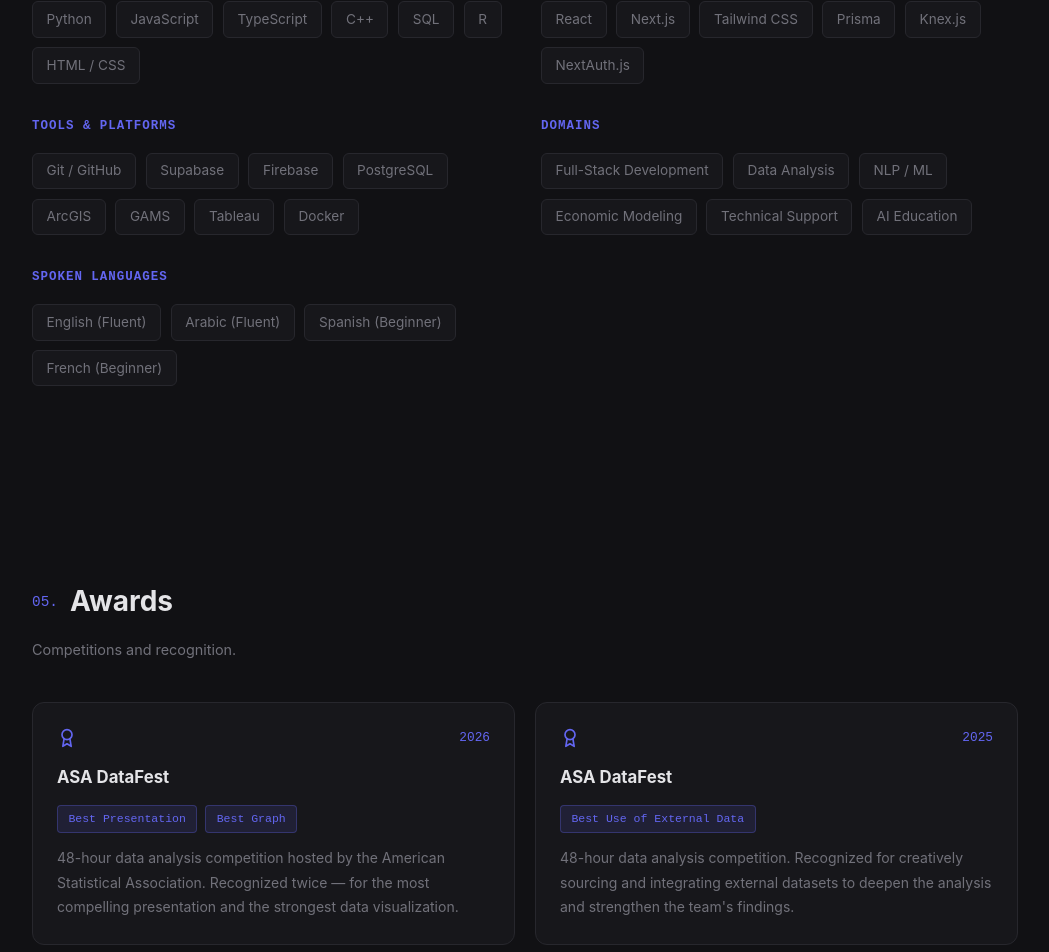
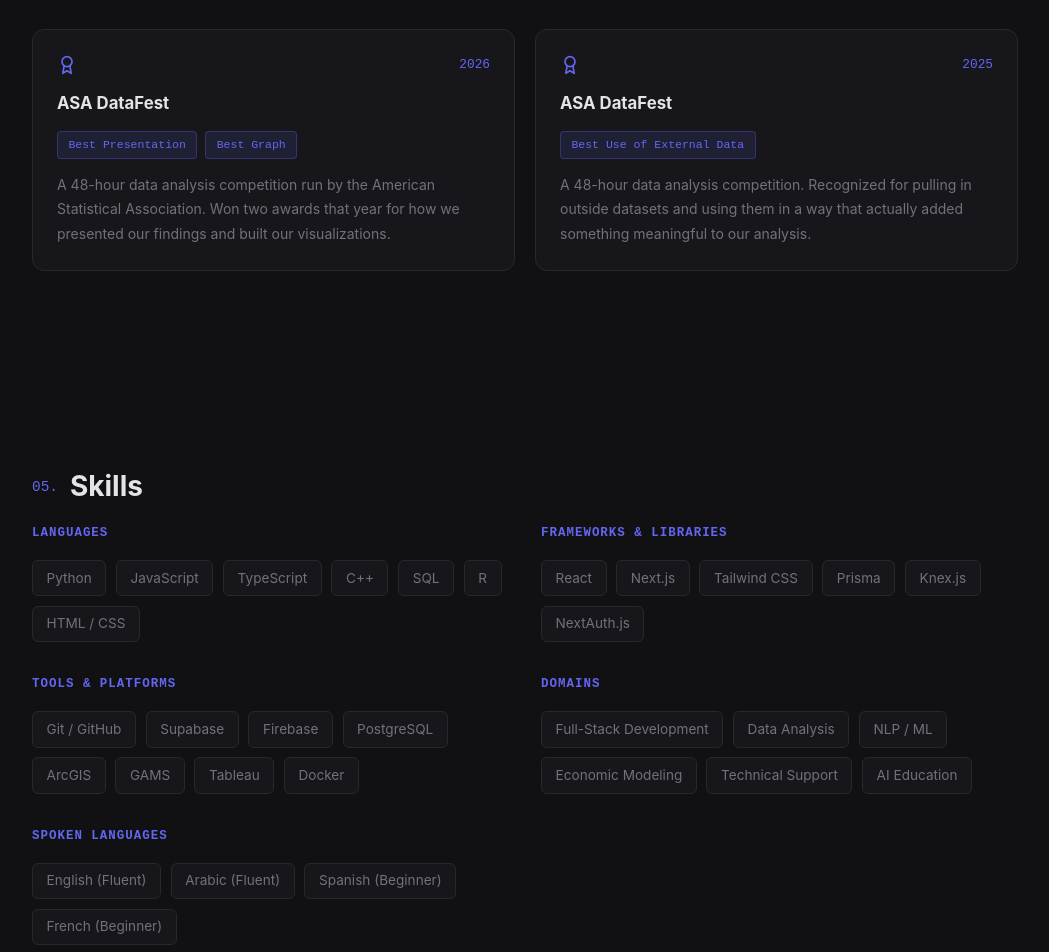
Before and after one commit to MohammadAbbas393/portfolio, a Next.js app: page / in a window 1280 px wide. Shown: the part 7159-8111 px from the top of the page, without its empty margins (115-1164 px from the left). Built offline with nearby package versions, Linux system fonts and the light colour scheme.

Commit message:
Move Awards before Skills, rewrite descriptions to sound more natural

```diff
--- a/app/page.jsx
+++ b/app/page.jsx
@@ -18,8 +18,8 @@
         <About />
         <Experience />
         <Projects />
+        <Awards />
         <Skills />
-        <Awards />
         <Contact />
       </main>
       <Footer />
--- a/components/Awards.jsx
+++ b/components/Awards.jsx
@@ -3,13 +3,13 @@
     year: '2026',
     competition: 'ASA DataFest',
     prizes: ['Best Presentation', 'Best Graph'],
-    description: '48-hour data analysis competition hosted by the American Statistical Association. Recognized twice — for the most compelling presentation and the strongest data visualization.',
+    description: 'A 48-hour data analysis competition run by the American Statistical Association. Won two awards that year for how we presented our findings and built our visualizations.',
   },
   {
     year: '2025',
     competition: 'ASA DataFest',
     prizes: ['Best Use of External Data'],
-    description: '48-hour data analysis competition. Recognized for creatively sourcing and integrating external datasets to deepen the analysis and strengthen the team\'s findings.',
+    description: 'A 48-hour data analysis competition. Recognized for pulling in outside datasets and using them in a way that actually added something meaningful to our analysis.',
   },
 ];
 
@@ -17,7 +17,7 @@
   return (
     <section id="awards" className="section section-alt">
       <div className="container">
-        <h2 className="section-title"><span className="section-num">05.</span> Awards</h2>
+        <h2 className="section-title"><span className="section-num">04.</span> Awards</h2>
         <p className="section-sub">Competitions and recognition.</p>
         <div className="awards-grid">
           {awards.map((a, i) => (
--- a/components/Skills.jsx
+++ b/components/Skills.jsx
@@ -10,7 +10,7 @@
   return (
     <section id="skills" className="section section-alt">
       <div className="container">
-        <h2 className="section-title"><span className="section-num">04.</span> Skills</h2>
+        <h2 className="section-title"><span className="section-num">05.</span> Skills</h2>
         <div className="skills-grid">
           {groups.map(g => (
             <div className="skill-group" key={g.title}>
```
